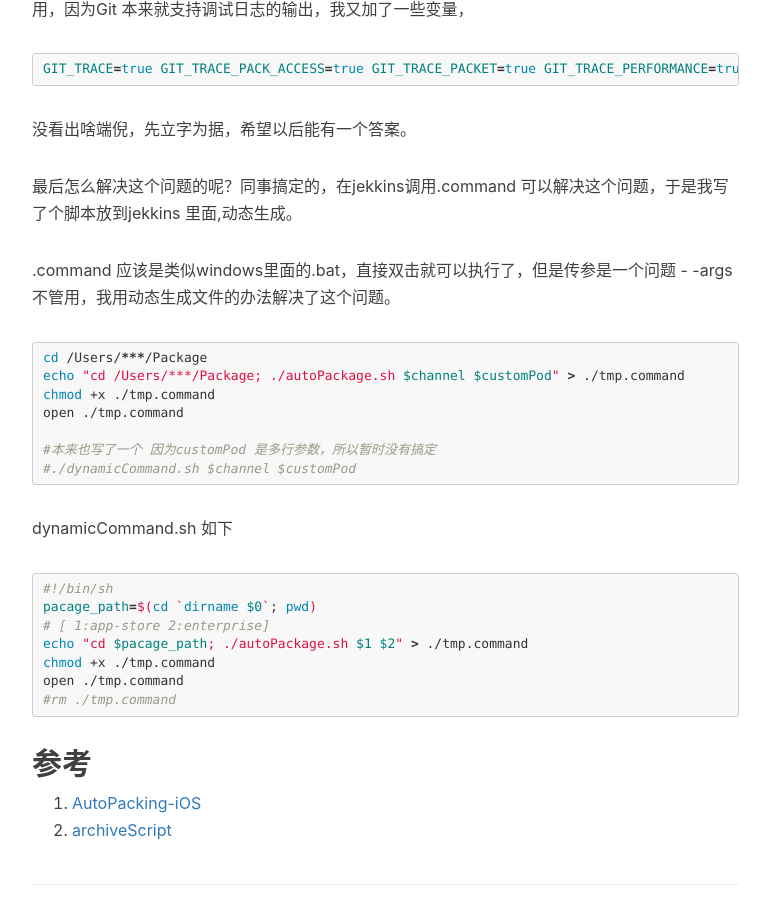
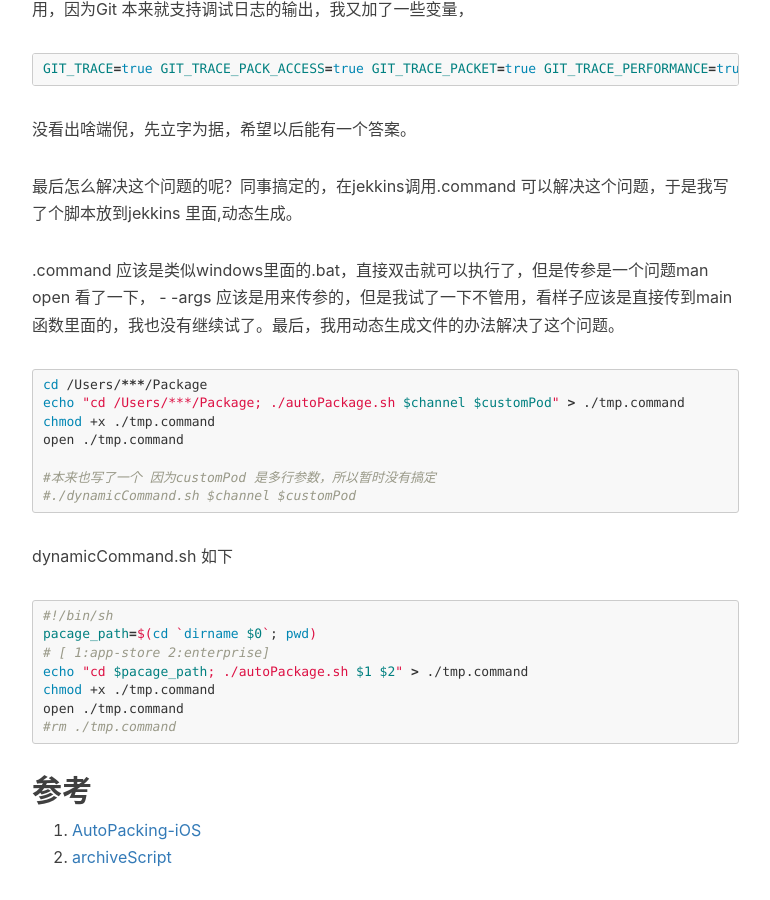
Before and after one commit to toolazytoname/toolazytoname.github.io, a Jekyll site: the page built from _posts/2018-12-27-package.markdown, in a window 1280 px wide and 900 px high, scrolled down 8957 px. Shown: the whole window, without its empty margins (233-1003 px from the left). Built offline with Jekyll 4.4.1, drawn with Linux system fonts in a browser that asks for light colours; nearby versions of some CDN libraries; comment, search, counter and statistics services are not loaded.

Commit message:
update package

```diff
--- a/_posts/2018-12-27-package.markdown
+++ b/_posts/2018-12-27-package.markdown
@@ -493,7 +493,7 @@ GIT_TRACE=true GIT_TRACE_PACK_ACCESS=true GIT_TRACE_PACKET=true GIT_TRACE_PERFOR
 
 最后怎么解决这个问题的呢？同事搞定的，在jekkins调用.command 可以解决这个问题，于是我写了个脚本放到jekkins 里面,动态生成。
 
-.command 应该是类似windows里面的.bat，直接双击就可以执行了，但是传参是一个问题 - -args 不管用，我用动态生成文件的办法解决了这个问题。
+.command 应该是类似windows里面的.bat，直接双击就可以执行了，但是传参是一个问题man open 看了一下， - -args 应该是用来传参的，但是我试了一下不管用，看样子应该是直接传到main函数里面的，我也没有继续试了。最后，我用动态生成文件的办法解决了这个问题。
 
 ~~~shell
 cd /Users/***/Package
```
